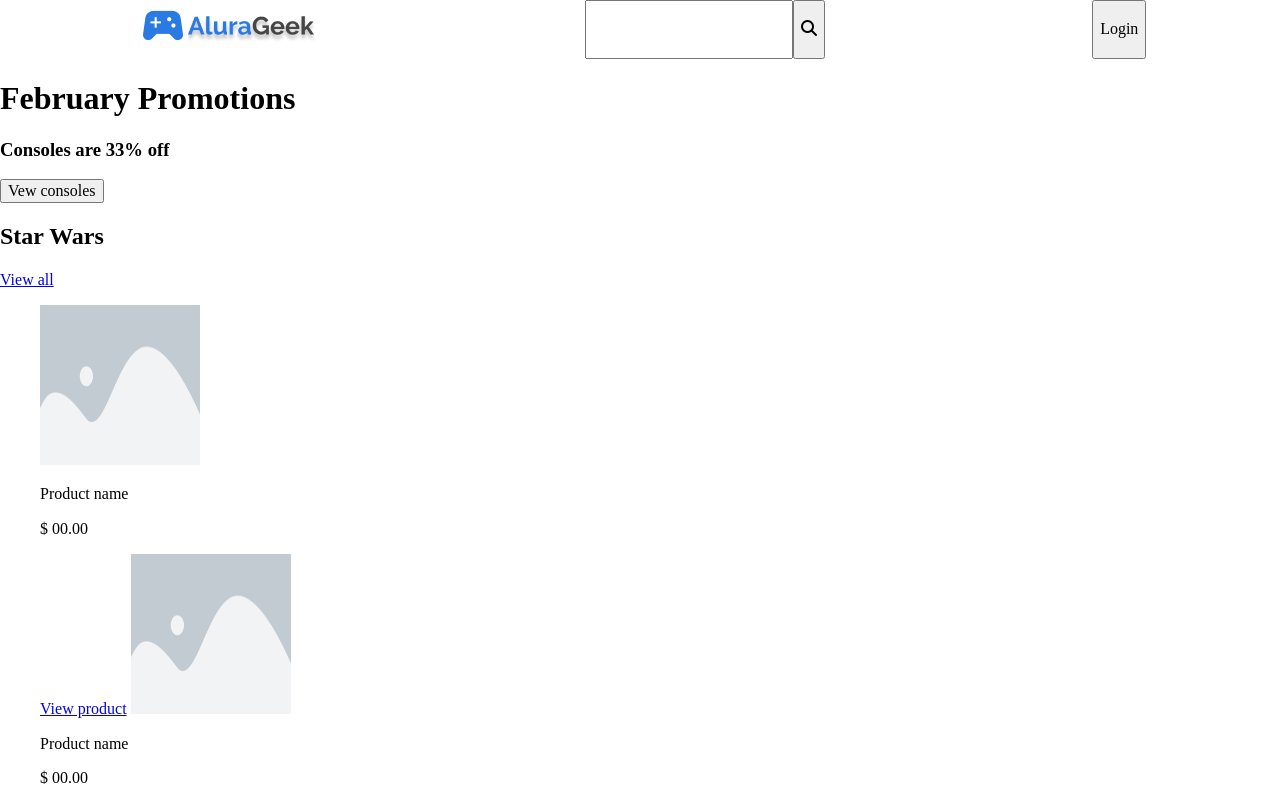
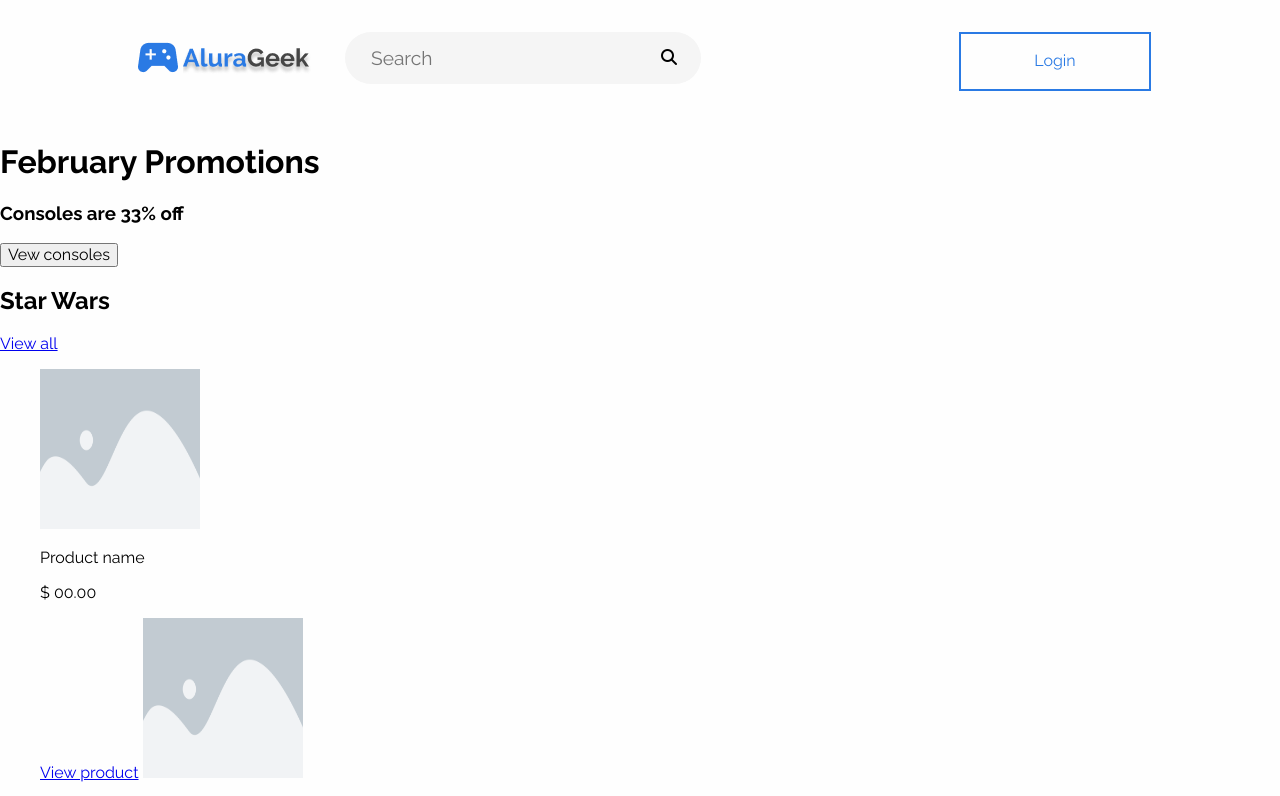
Before and after one commit to GeraOSF/alurageek-ecommerce, a plain HTML site: page index.html in a window 1280 px wide. Shown: the top 796 px of the page. Drawn offline with Linux system fonts and the light colour scheme.

Commit message:
Added style to header

```diff
--- a/index.html
+++ b/index.html
@@ -5,20 +5,27 @@
   <meta http-equiv="X-UA-Compatible" content="IE=edge">
   <meta name="viewport" content="width=device-width, initial-scale=1.0">
   <script src="https://kit.fontawesome.com/59cf79b5cf.js" crossorigin="anonymous"></script>
+  <script src="src/index.js" defer></script>
   <title>Alura Geek</title>
+  <link rel="preconnect" href="https://fonts.googleapis.com">
+  <link rel="preconnect" href="https://fonts.gstatic.com" crossorigin>
+  <link href="https://fonts.googleapis.com/css2?family=Raleway:wght@200;400;700&display=swap" rel="stylesheet">
   <link rel="icon" type="image/png" href="assets/logo-small.png">
   <link rel="stylesheet" href="styles/normalize.css">
+  <link rel="stylesheet" href="styles/base.css">
   <link rel="stylesheet" href="styles/header.css">
   <link rel="stylesheet" href="styles/products.css">
 </head>
 <body>
   <header>
-    <img class="logo" src="assets/logo.png" alt="AluraGeek logo">
-    <div class="search__container">
-      <input type="search" class="search-box">
-      <button class="search-button"><i class="fa-solid fa-magnifying-glass"></i></button>
+    <div class="logo-search__container">
+      <img class="logo" src="assets/logo.png" alt="AluraGeek logo">
+      <form class="search__container">
+        <input type="search" class="search-box" placeholder="Search">
+        <button class="search-button" type="submit"><i class="fa-solid fa-magnifying-glass"></i></button>
+      </form>
     </div>
-    <button class="login">Login</button>
+    <button class="login__button">Login</button>
   </header>
   <main>
     <section class="promo">
--- /dev/null
+++ b/src/index.js
@@ -0,0 +1,10 @@
+const searchContainer = document.querySelector(".search__container");
+const searchBox = document.querySelector(".search-box");
+
+searchBox.addEventListener("focus", () => {
+  searchContainer.style.borderColor = "#2A7AE4";
+});
+
+searchBox.addEventListener("blur", () => {
+  searchContainer.style.borderColor = "transparent";
+});
--- /dev/null
+++ b/styles/base.css
@@ -0,0 +1,4 @@
+body {
+  font-family: 'Raleway', sans-serif;
+  background-color: #fefefe;
+}
--- a/styles/header.css
+++ b/styles/header.css
@@ -1,8 +1,49 @@
 header {
   display: flex;
   justify-content: space-around;
+  padding: 2rem 0;
+}
+
+.logo-search__container {
+  display: flex;
+  gap: 2rem;
 }
 
 .search__container {
+  border: solid transparent 2px;
   display: flex;
+  height: 3rem;
+  width: 25vw;
+  background-color: #f5f5f5;
+  border-radius: 2rem;
+  padding: 0 1rem;
 }
+
+.search-box {
+  border: none;
+  width: 100%;
+  background-color: transparent;
+  padding: 0.5rem;
+  font-size: 1.2rem;
+  outline: none;
+}
+
+.search-button {
+  background-color: transparent;
+  border: none;
+  cursor: pointer;
+}
+
+.login__button {
+  width: 12rem;
+  border: solid #2A7AE4 2px;
+  background-color: #fefefe;
+  color: #2A7AE4;
+  cursor: pointer;
+  transition: all 0.2s;
+}
+
+.login__button:hover {
+  background-color: #2A7AE4;
+  color: #fefefe;
+}
```
